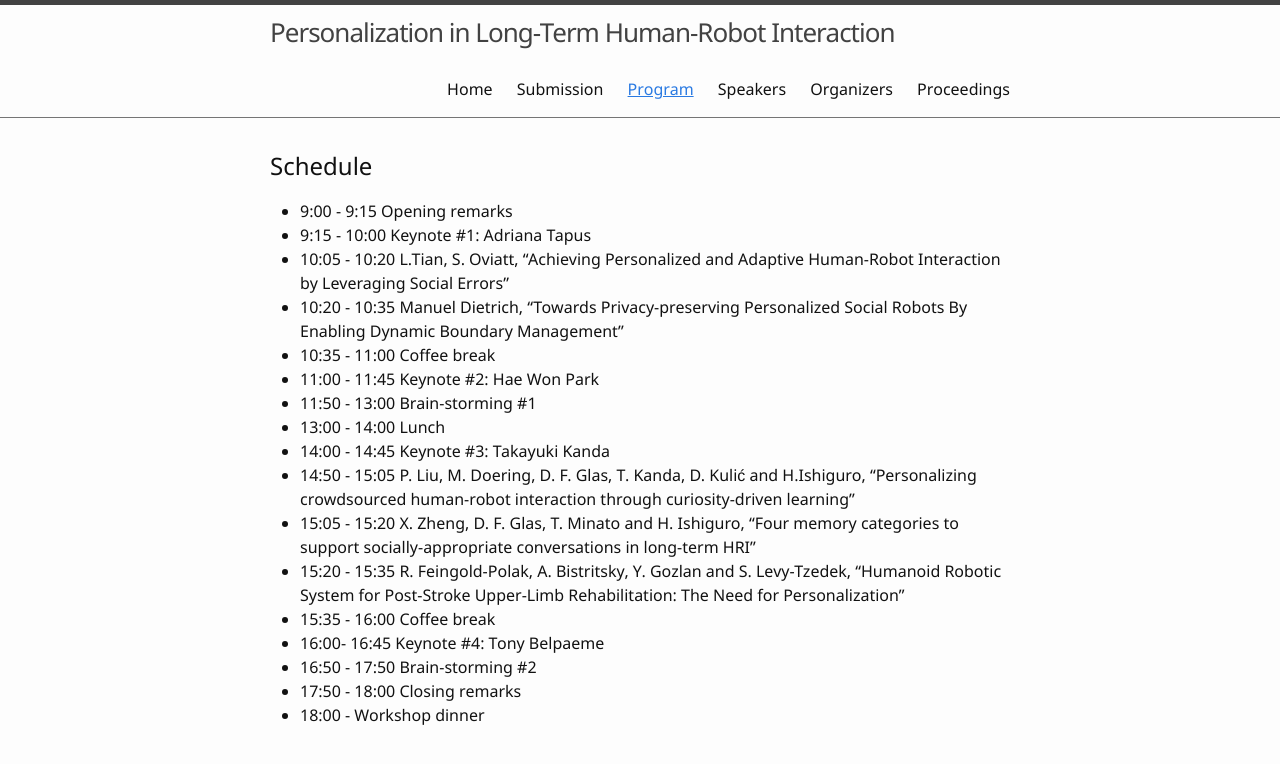
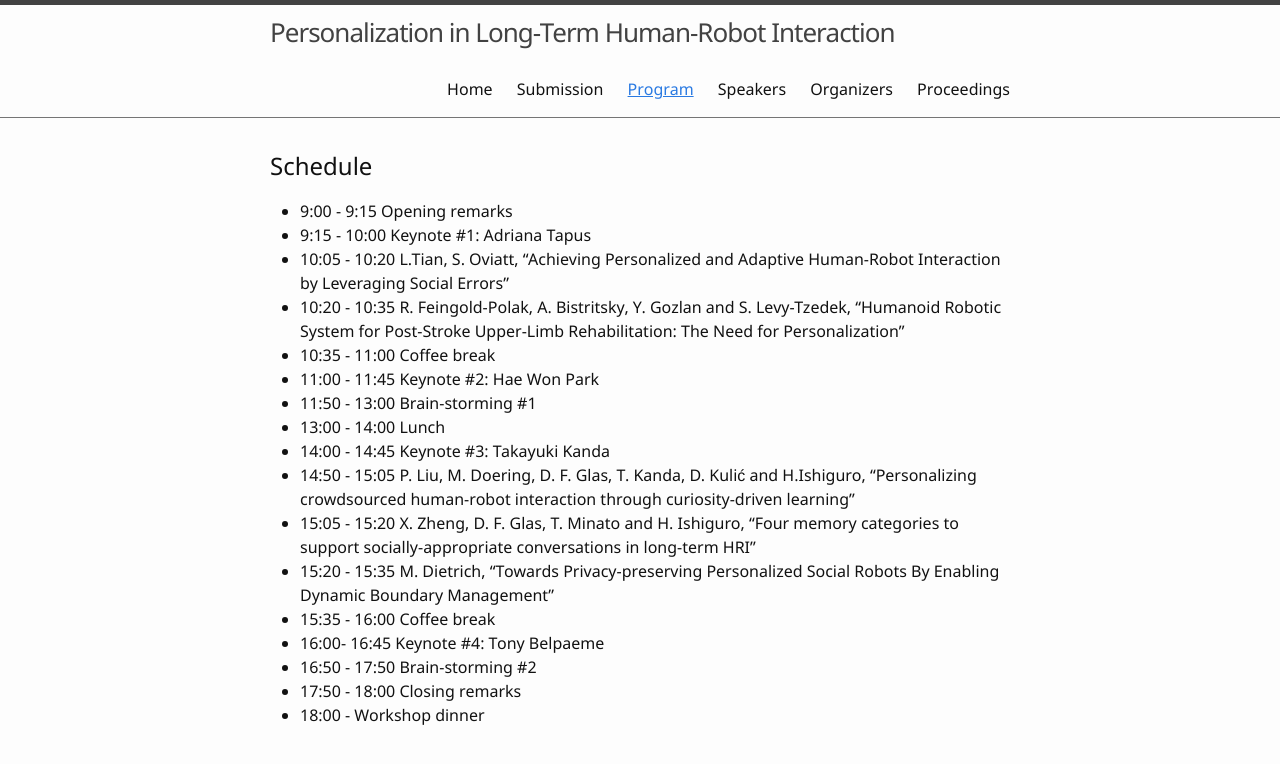
Before and after one commit to mcstaffa81/leap_hri_2023.io, a Jekyll site: the page built from 1-program.md, in a window 1280 px wide. Shown: the top 764 px of the page. Built offline with Jekyll 4.4.1, drawn with Linux system fonts in a browser that asks for light colours; part of the change alters nothing that is shown.

Commit message:
Changed the timeslot for one of the full paper presentations

```diff
--- a/1-program.md
+++ b/1-program.md
@@ -8,7 +8,7 @@ nav: true
 - 9:00 - 9:15 Opening remarks
 - 9:15 - 10:00 Keynote #1: Adriana Tapus
 - 10:05 - 10:20 L.Tian, S. Oviatt, “Achieving Personalized and Adaptive Human-Robot Interaction by Leveraging Social Errors”
-- 10:20 - 10:35 Manuel Dietrich, “Towards Privacy-preserving Personalized Social Robots By Enabling Dynamic Boundary Management”
+- 10:20 - 10:35 R. Feingold-Polak, A. Bistritsky, Y. Gozlan and S. Levy-Tzedek, “Humanoid Robotic System for Post-Stroke Upper-Limb Rehabilitation: The Need for Personalization”
 - 10:35 - 11:00 Coffee break
 - 11:00 - 11:45 Keynote #2: Hae Won Park
 - 11:50 - 13:00 Brain-storming #1
@@ -16,7 +16,7 @@ nav: true
 - 14:00 - 14:45 Keynote #3: Takayuki Kanda
 - 14:50 - 15:05 P. Liu, M. Doering, D. F. Glas, T. Kanda, D. Kulić and H.Ishiguro, “Personalizing crowdsourced human-robot interaction through curiosity-driven learning”
 - 15:05 - 15:20 X. Zheng, D. F. Glas, T. Minato and H. Ishiguro, “Four memory categories to support socially-appropriate conversations in long-term HRI”
-- 15:20 - 15:35 R. Feingold-Polak, A. Bistritsky, Y. Gozlan and S. Levy-Tzedek, “Humanoid Robotic System for Post-Stroke Upper-Limb Rehabilitation: The Need for Personalization”
+- 15:20 - 15:35 M. Dietrich, “Towards Privacy-preserving Personalized Social Robots By Enabling Dynamic Boundary Management”
 - 15:35 - 16:00 Coffee break
 - 16:00- 16:45 Keynote #4: Tony Belpaeme
 - 16:50 - 17:50 Brain-storming #2
```
